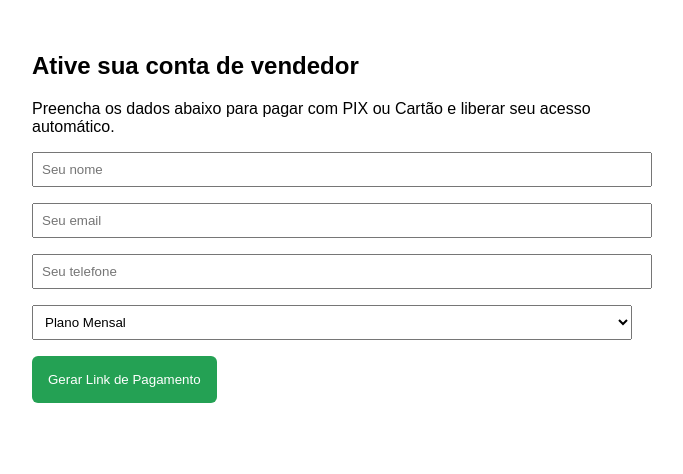
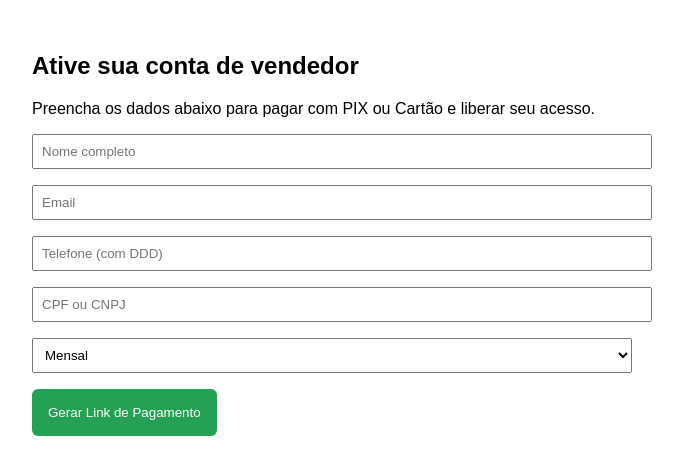
Before and after one commit to Gadaiada/pagamento, a website: page index.html in a window 1280 px wide. Shown: the whole page, without its empty margins (308-991 px from the left). Drawn offline with Linux system fonts and the light colour scheme.

Commit message:
Update index.html

```diff
--- a/index.html
+++ b/index.html
@@ -11,21 +11,22 @@
 </head>
 <body>
   <h2>Ative sua conta de vendedor</h2>
-  <p>Preencha os dados abaixo para pagar com PIX ou Cartão e liberar seu acesso automático.</p>
+  <p>Preencha os dados abaixo para pagar com PIX ou Cartão e liberar seu acesso.</p>
 
-  <form id="pagamentoForm">
-    <input name="name" placeholder="Seu nome" required>
-    <input name="email" type="email" placeholder="Seu email" required>
-    <input name="phone" placeholder="Seu telefone" required>
+  <form id="form">
+    <input name="name" placeholder="Nome completo" required>
+    <input name="email" type="email" placeholder="Email" required>
+    <input name="phone" placeholder="Telefone (com DDD)" required>
+    <input name="document" placeholder="CPF ou CNPJ" required>
     <select name="plano">
-      <option value="mensal">Plano Mensal</option>
-      <option value="anual">Plano Anual</option>
+      <option value="mensal">Mensal</option>
+      <option value="anual">Anual</option>
     </select>
     <button type="submit">Gerar Link de Pagamento</button>
   </form>
 
   <script>
-    document.getElementById('pagamentoForm').addEventListener('submit', async (e) => {
+    document.getElementById('form').addEventListener('submit', async (e) => {
       e.preventDefault();
       const data = new FormData(e.target);
       const query = new URLSearchParams(data).toString();
@@ -36,9 +37,6 @@
       if (r.invoiceUrl) {
         window.location.href = r.invoiceUrl;
       } else {
-        alert('Erro ao gerar pagamento: ' + (r.error || 'Falha desconhecida'));
+        alert('Erro: ' + (r.error || 'Falha desconhecida'));
       }
     });
-  </script>
-</body>
-</html>
```
